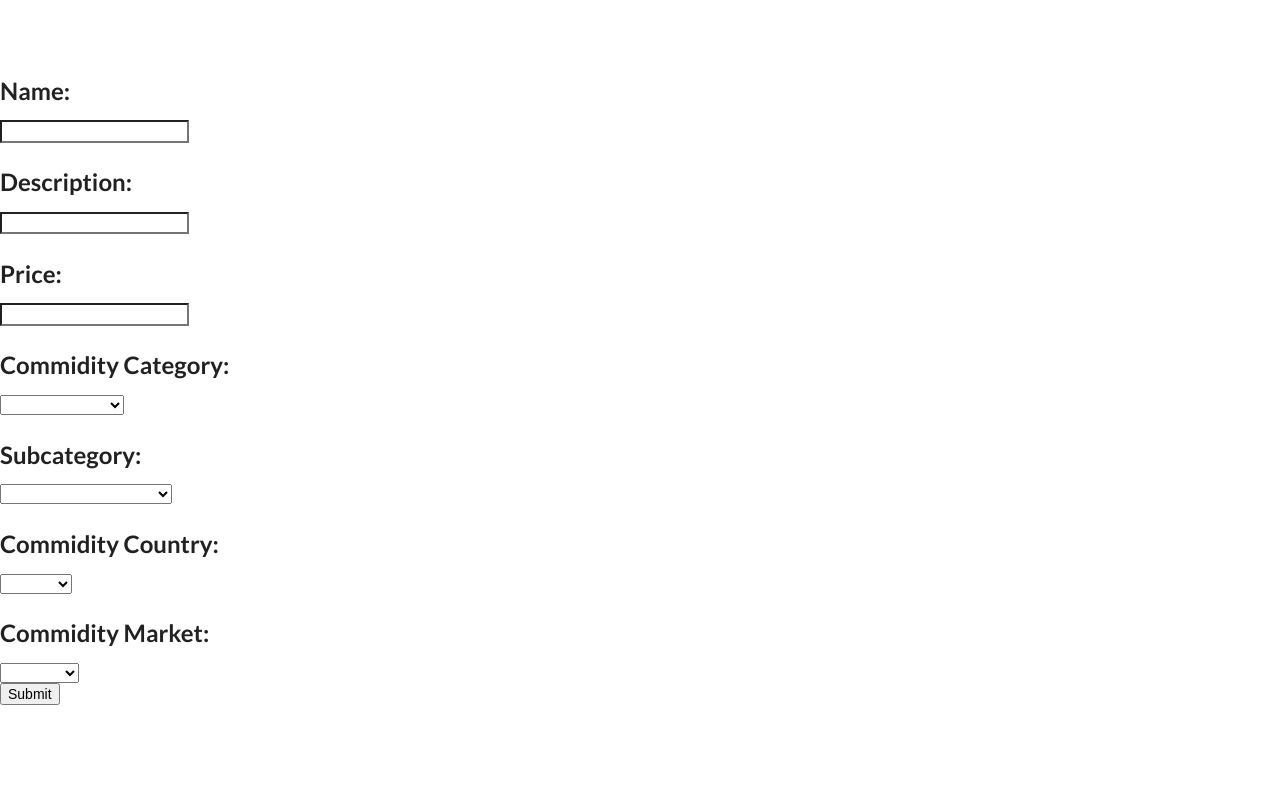
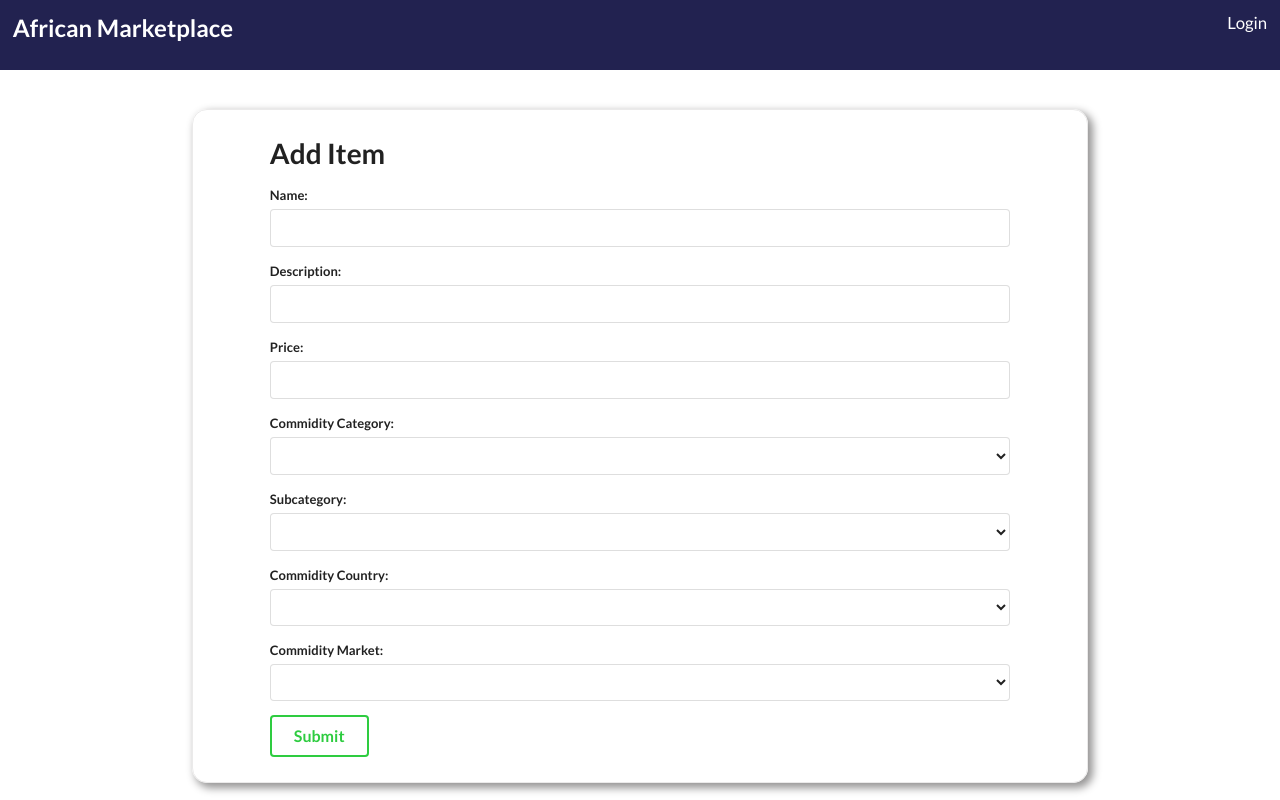
Before and after one commit to Build-Week-African-Marketplace-8/front-end, a React (Create React App) app: page /additem in a window 1280 px wide. Built offline with nearby package versions, Linux system fonts and the light colour scheme.

Commit message:
Add basic styling on forms

```diff
--- a/src/App.css
+++ b/src/App.css
@@ -14,32 +14,27 @@
 .box-container{
   display: flex;
   flex-direction: column;
-  align-items: center;
   border: 1px solid rgb(235, 234, 234);
   border-radius: 15px;
   box-shadow: 4px 4px 8px 1px rgb(149, 148, 148);
-  margin: 0 15%;
-  padding: 2%;
+  margin: 1% 15%;
+  padding: 2% 6%;
 }
-img{
+
+.image{
   border: 7px solid  rgb(240, 236, 236);
 }
-
-.homepage-content{
+.navbar{
   display: flex;
   align-self: center;
   justify-content: space-between;
-  background:linear-gradient(
-    rgba(41, 41, 41, 0.7),
-    rgba(41, 41, 41, 0.7)
-  ), url('../assets/banner.jpg') no-repeat fixed;
-
-  height:100vh;
-}
-h1{
+  background-color: rgb(34, 34, 80);
+  font-size: 1.2rem;
   padding: 1%;
+  margin-bottom: 3%;
   color:white;
 }
+
 a{
  color:white;
   text-decoration: none;
@@ -47,7 +42,3 @@ a{
 a:hover{
   color: red;
 }
-.menu{
- padding: 1%;
-font-size: 1.2rem;
-}
--- a/src/App.js
+++ b/src/App.js
@@ -13,6 +13,11 @@ import ItemsList from "./components/ItemsList";
 const App = () => {
   return (
     <div>
+      <div className="navbar">
+        <h2>African Marketplace</h2>
+        <a href="/login" className="item">Login</a>
+      </div>
+
       <Routes>
         <Route path="/login" element={<Login />} />
         <Route path="/" element={<HomePage/>} />
--- a/src/components/AddItem.js
+++ b/src/components/AddItem.js
@@ -21,50 +21,51 @@ const AddItem = () => {
   };
 
   return (
-    <div>
+    <div className="box-container">
       <h1>Add Item</h1>
-      <form>
-        <h2>
+      <form className="ui form">
+        <div className="field">
         <label>Name:</label>
-        </h2>
         <input
           type="text"
           name="name"
           value={item.name}
           onChange={handleChange}
         />
-        <h2>
-          {" "}
+        </div>
+        <div className="field">
         <label>Description:</label>
-        </h2>
         <input
           type="text"
           name="description"
           value={item.description}
           onChange={handleChange}
         />
-        <h2>
+        </div>
+
+        <div className="field">
         <label>Price:</label>
-        </h2>
         <input
           type="text"
           name="price"
           value={item.price}
           onChange={handleChange}
         />
-        <h2>
+        </div>
+
+        <div className="field">
         <label>Commidity Category:</label>
-        </h2>
-        <select name="commoditycat">
+        <select name="commoditycat" className="ui search dropdown">
           <option value=""></option>
           <option value="Animal Products">Animal Products</option>
           <option value="Fruits">Fruits</option>
           <option value="Seeds and Nuts">Seeds and Nuts</option>
           <option value="Vegetables">Vegetables</option>
         </select>
-        <h2>
+        </div>
+
+        <div className="field">
         <label>Subcategory:</label>
-        </h2>
         <select name="subcategory">
           <option value=""></option>
           <option value="Animal Products - Other">
@@ -79,18 +80,19 @@ const AddItem = () => {
           <option value="Cabbages">Cabbages</option>
           <option value="Capsicums">Capsicums</option>
         </select>
-        <h2>
+
+        </div>
+        <div className="field">
         <label>Commidity Country:</label>
-        </h2>
         <select name="commoditycountry">
           <option value=""></option>
           <option value="Kenya">Kenya</option>
           <option value="Uganda">Uganda</option>
         </select>
+        </div>
 
-        <h2>
+        <div className="field">
         <label>Commidity Market:</label>
-        </h2>
         <select name="commoditymarket">
           <option value=""></option>
           <option value="Eldoret">Eldoret</option>
@@ -100,8 +102,9 @@ const AddItem = () => {
           <option value="Kampala">Kampala</option>
           <option value="Jinja">Jinja</option>
         </select>
-        <br />
-        <button>Submit</button>
+        </div>
+
+        <button className="large ui inverted green button">Submit</button>
       </form>
     </div>
   );
--- a/src/components/EditProfile.js
+++ b/src/components/EditProfile.js
@@ -77,7 +77,7 @@ const EditProfile = () => {
           />
           </div>
 
-          <button className="ui inverted primary button">Submit</button>
+          <button className="large ui inverted blue button">Submit</button>
         </form>
       }
     </div>
--- a/src/components/HomePage.js
+++ b/src/components/HomePage.js
@@ -1,17 +1,47 @@
 import React from 'react';
-
 export default function HomePage(){
 
-    return(
-        <div className='container'>
-        <div className="homepage-content">
-            <h1>African Marketplace</h1>
-           <div className="menu">
-                <a href="/login" className="item">Login</a>
-           </div>
+return(
+    <div className='ui grid container'>
+        <div className='ui centered grid '>
+        <h1>African Marketplace</h1>
+        <p>Lorem ipsum dolor sit amet consectetur adipisicing elit. Ea, quidem molestias deserunt, fuga debitis consequatur voluptas pariatur, ipsa labore eligendi porro maxime illum placeat recusandae ipsum beatae ipsam temporibus at.</p>
         </div>
+
+        <div className="ui stackable two column grid container">
+            <div className='row'>
+               <div className='column'>
+               <img src="https://images.unsplash.com/photo-1572402123736-c79526db405a?ixlib=rb-1.2.1&ixid=MnwxMjA3fDB8MHxwaG90by1wYWdlfHx8fGVufDB8fHx8&auto=format&fit=crop&w=1470&q=80"/>
+               </div>
+               <div className='column'>
+                   <h2>TORTOR DOLORE FEUGIAT ELEMENTUM MAGNA</h2>
+               <p>Lorem ipsum dolor sit amet consectetur adipisicing elit. Ea, quidem molestias deserunt, fuga debitis consequatur voluptas pariatur, ipsa labore eligendi porro maxime illum placeat recusandae ipsum beatae ipsam temporibus at.</p>
+               </div>
+            </div>
+            <div className='row'>
+               <div className='column'>
+                <h2>AUGUE ELEIFEND ALIQUET SED CONDIMENTUM</h2>
+               <p>Lorem ipsum dolor sit amet consectetur adipisicing elit. Ea, quidem molestias deserunt, fuga debitis consequatur voluptas pariatur, ipsa labore eligendi porro maxime illum placeat recusandae ipsum beatae ipsam temporibus at.</p>
+               </div>
+               <div className='column'>
+               <img src="https://images.unsplash.com/photo-1552228976-93693becb498?ixlib=rb-1.2.1&ixid=MnwxMjA3fDB8MHxwaG90by1wYWdlfHx8fGVufDB8fHx8&auto=format&fit=crop&w=1392&q=80"/>
+               </div>
+            </div>
+            <div className='row'>
+               <div className='column'>
+               <img src="https://images.unsplash.com/photo-1589470288084-ecad61835772?ixlib=rb-1.2.1&ixid=MnwxMjA3fDB8MHxwaG90by1wYWdlfHx8fGVufDB8fHx8&auto=format&fit=crop&w=1470&q=80"/>
+               </div>
+               <div className='column'>
+                   <h2>MAGNA PRIMIS LOBORTIS SED ULLAMCORPER</h2>
+               <p>Lorem ipsum dolor sit amet consectetur adipisicing elit. Ea, quidem molestias deserunt, fuga debitis consequatur voluptas pariatur, ipsa labore eligendi porro maxime illum placeat recusandae ipsum beatae ipsam temporibus at.</p>
+               </div>
+            </div>
+
+
 
         </div>
 
+    </div>
+
     )
 }
```
Lines whose indentation alone changed are shown as unchanged.
